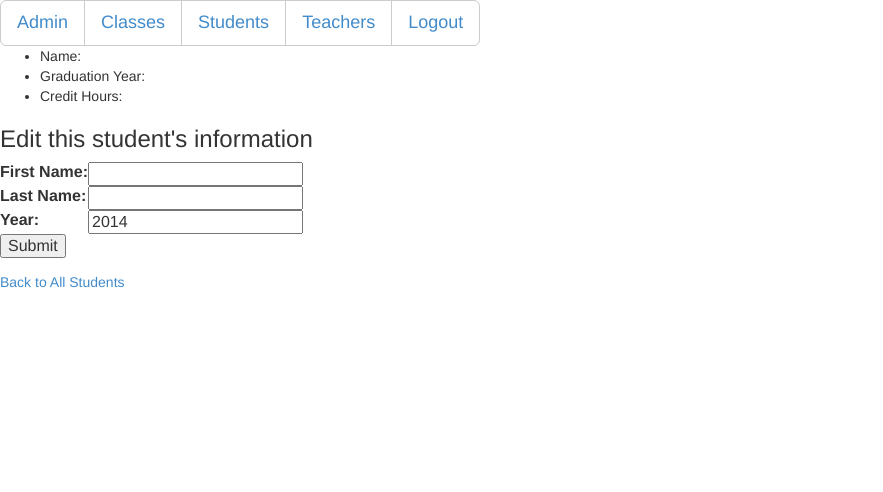
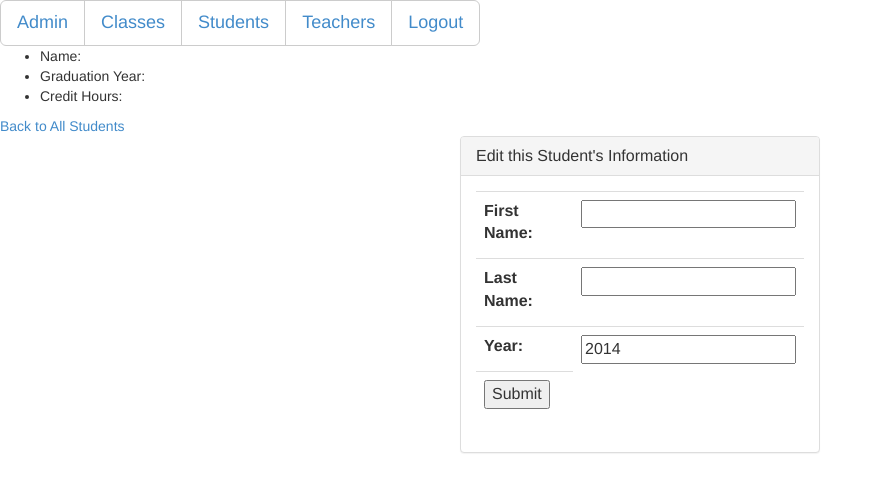
Before and after one commit to feathj/student-db, a PHP site: page /student.php?id=1 in a window 1280 px wide. Shown: the top 492 px of the page, without its empty margins (0-883 px from the left). Run offline with PHP 8.4, Linux system fonts and the light colour scheme; a user stored in the database is signed in; data that the repository does not hold is empty.

Commit message:
Added some table and form styles from bootstrap

```diff
--- a/classes.php
+++ b/classes.php
@@ -7,7 +7,7 @@ require('main-nav.php');
 
 	$(document).ready(function() {
 		$.getJSON("class_api.php", function(data) {
-			var tableHTML = "<table>";
+			var tableHTML = "<table class='table'>";
 			$.each(data.courses, function(x) {
 				tableHTML += "<tr>";
 				$.each(data.courses[x], function(y) {
--- a/student.php
+++ b/student.php
@@ -33,9 +33,18 @@ if ($_SERVER['REQUEST_METHOD'] == 'POST') {
 	echo "<li>Credit Hours: ".$credit_hours."</li></ul></html>";
 }
 ?>
-<h3>Edit this student's information</h3>
+<a href="students.php">Back to All Students</a>
+
+<div class="container">
+	<div class="row">
+		<div class="col-md-4 col-md-offset-4">
+			<div class="panel panel-default">
+				<div class="panel-heading">
+					<h2 class="panel-title">Edit this Student's Information</h2>
+				</div>
+				<div class="panel-body">
 					<form name="updateStudent" action="" method="post">
-	<table>
+						<table class="table">
 							<tr>
 								<th>
 									<label for="firstname">First Name:</label>
@@ -67,4 +76,8 @@ if ($_SERVER['REQUEST_METHOD'] == 'POST') {
 							</tr>
 						</table>
 					</form>
-<a href="students.php">Back to All Students</a>
+				</div>
+			</div>
+		</div>
+	</div>
+</div>
--- a/teachers.php
+++ b/teachers.php
@@ -7,7 +7,7 @@ require('main-nav.php');
 
 	$(document).ready(function() {
 		$.getJSON("teacher_api.php", function(data) {
-			var tableHTML = "<table>";
+			var tableHTML = "<table class='table'>";
 			$.each(data.teachers, function(x) {
 				tableHTML += "<tr>";
 				$.each(data.teachers[x], function(y) {
```
Also changed, not shown: class.php (+14 -2 lines), students.php (+12 -2 lines). Lines whose indentation alone changed are shown as unchanged.
